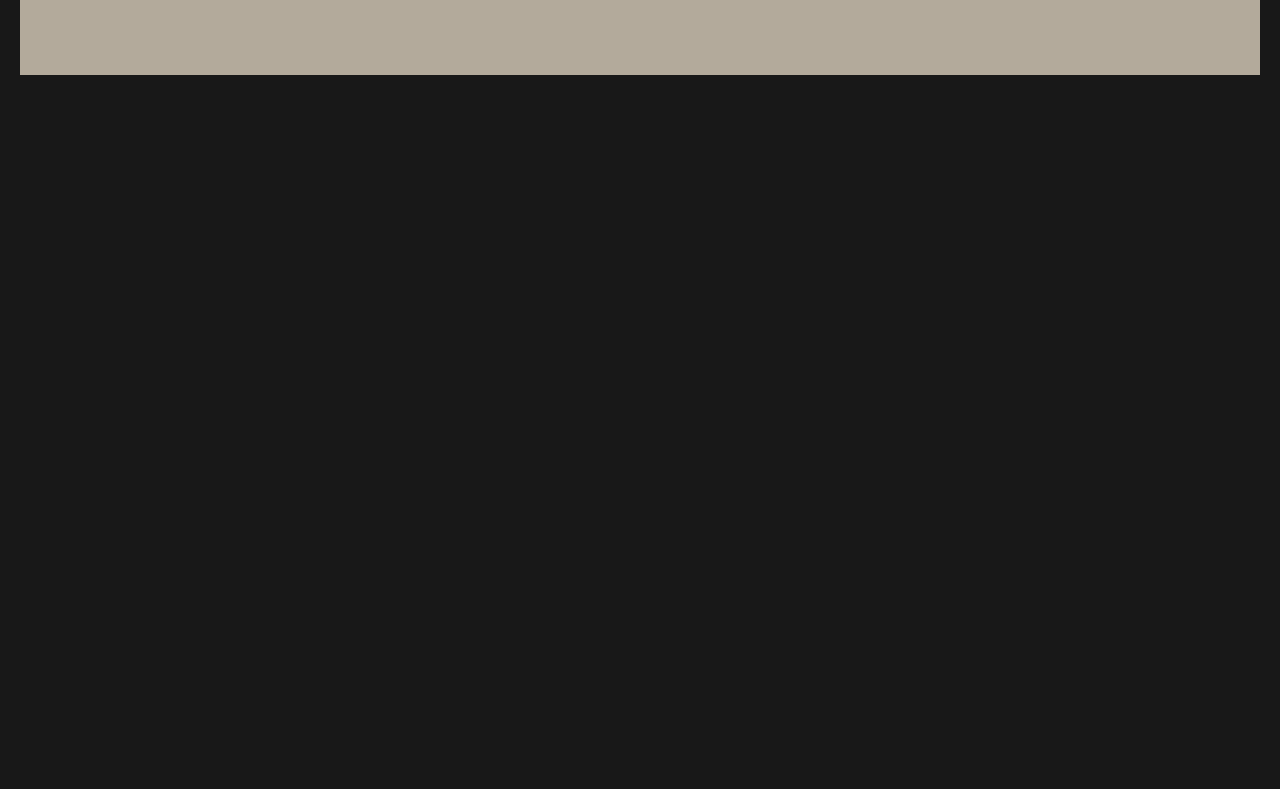
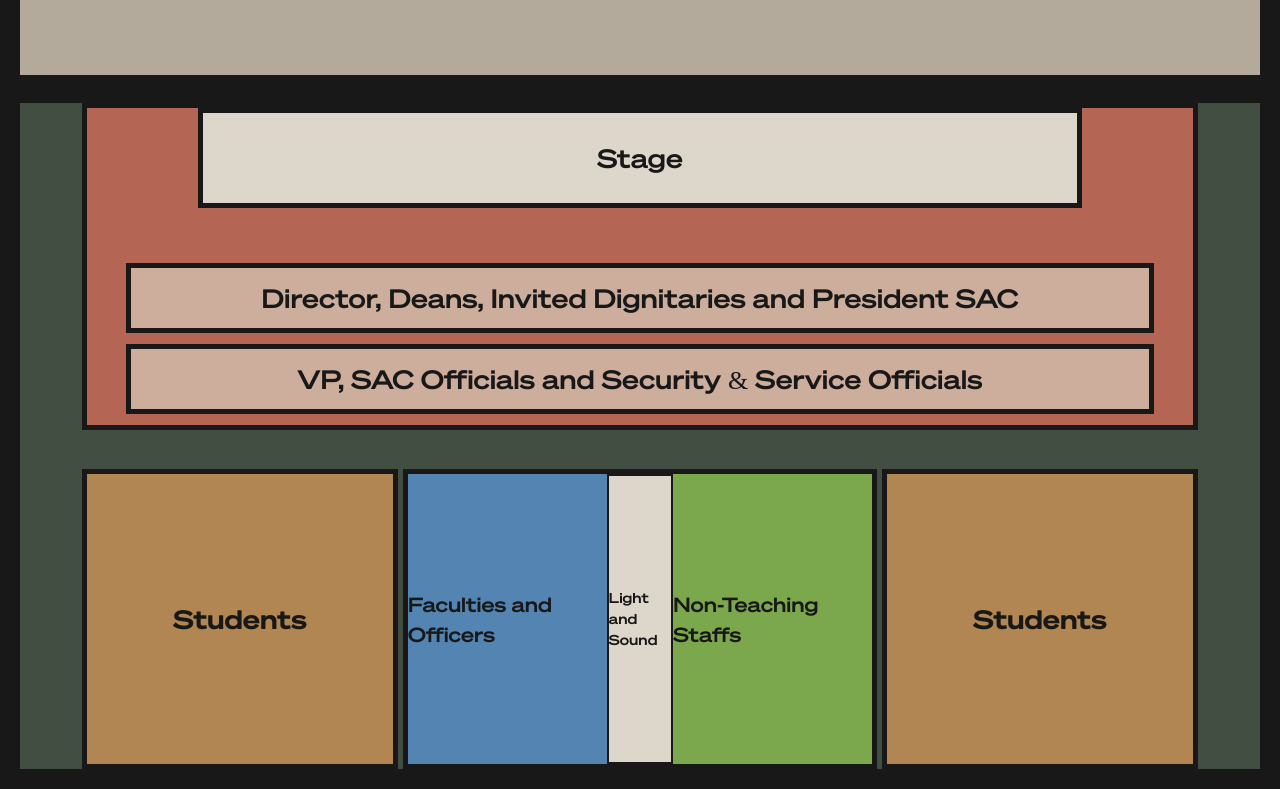
Before and after one commit to CIPHERTron/celebrity-night-22, a React (Create React App) app: page / in a window 1280 px wide. Shown: the part 625-1414 px from the top of the page. Before the commit the page ends 800 px from the top, so only its background shows below. Built offline with nearby package versions, Linux system fonts and the light colour scheme.

Commit message:
feat: add seating arrangement

```diff
--- a/src/App.jsx
+++ b/src/App.jsx
@@ -4,6 +4,8 @@ import { ChakraProvider, Box, Stack } from '@chakra-ui/react';
 import HeroSection from './components/hero/HeroSection';
 import useMediaQuery from './hooks/useMediaQuery';
 import MobileView from './components/mobile/MobileView';
+
+import Seating from './components/Seating';
 
 import customTheme from './config/theme';
 import Fonts from './global';
@@ -18,6 +20,7 @@ function App() {
         <Box textAlign="center" fontSize="xl">
           {isMobileView ? <MobileView /> : <HeroSection />}
         </Box>
+        <Seating />
       </Stack>
     </ChakraProvider>
   );
--- /dev/null
+++ b/src/components/Seating.jsx
@@ -0,0 +1,20 @@
+import React from 'react';
+import styled from '@emotion/styled';
+
+import SeatingArrangement from './SeatingArrangement';
+import StudentArea from './StudentArea';
+
+const Wrapper = styled.div`
+  background-color: #434e42;
+`;
+
+function Seating() {
+  return (
+    <Wrapper>
+      <SeatingArrangement />
+      <StudentArea />
+    </Wrapper>
+  );
+}
+
+export default Seating;
--- /dev/null
+++ b/src/components/SeatingArrangement.jsx
@@ -0,0 +1,94 @@
+import React from 'react';
+import styled from '@emotion/styled';
+
+const Wrapper = styled.div`
+  border: 20px solid #181818;
+  border-top: 0;
+  border-bottom: 0;
+  background-color: #434e42;
+  display: flex;
+  justify-content: center;
+
+  @media (max-width: 700px) {
+    border: 5px solid #181818;
+  }
+`;
+
+const VIP = styled.div`
+  width: 90%;
+  background-color: #b56554;
+  border: 5px solid #181818;
+  height: fit-content;
+
+  .stage {
+    width: 80%;
+    height: 100px;
+    line-height: 90px;
+    background-color: #ddd6cb;
+    margin: 0 auto;
+    border: 5px solid #181818;
+    margin-bottom: 5%;
+  }
+  .stage > p {
+    text-align: center;
+    font-size: 26px;
+    vertical-lign: middle;
+  }
+
+  @media (max-width: 700px) {
+    width: 95%;
+    .stage {
+      height: 60px;
+      line-height: 50px;
+      width: 93%;
+    }
+    .stage > p {
+      font-size: 18px;
+    }
+  }
+
+  .vip-seats {
+    width: 93%;
+    height: 70px;
+    line-height: 60px;
+    background-color: #cdae9d;
+    margin: 1% auto;
+    border: 5px solid #181818;
+  }
+
+  .vip-seats > p {
+    text-align: center;
+    font-size: 26px;
+    vertical-lign: middle;
+  }
+
+  @media (max-width: 700px) {
+    .vip-seats {
+      line-height: 40px;
+      height: 50px;
+    }
+    .vip-seats > p {
+      font-size: 10px;
+    }
+  }
+`;
+
+function SeatingArrangement() {
+  return (
+    <Wrapper>
+      <VIP>
+        <div className="stage">
+          <p>Stage</p>
+        </div>
+        <div className="vip-seats">
+          <p>Director, Deans, Invited Dignitaries and President SAC</p>
+        </div>
+        <div className="vip-seats">
+          <p>VP, SAC Officials and Security & Service Officials</p>
+        </div>
+      </VIP>
+    </Wrapper>
+  );
+}
+
+export default SeatingArrangement;
--- /dev/null
+++ b/src/components/StudentArea.jsx
@@ -0,0 +1,108 @@
+import React from 'react';
+import styled from '@emotion/styled';
+
+const Wrapper = styled.div`
+  border: 20px solid #181818;
+  border-top: 0;
+  background-color: #434e42;
+  display: flex;
+  justify-content: center;
+  padding-top: 3%;
+
+  @media (max-width: 700px) {
+    border: 5px solid #181818;
+  }
+`;
+
+const StudentsSection = styled.div`
+  width: 90%;
+  display: grid;
+  grid-template-columns: 2fr 3fr 2fr;
+  grid-gap: 5px;
+  height: 300px;
+  font-size: 26px;
+
+  @media (max-width: 700px) {
+    grid-gap: 0px;
+    font-size: 12px;
+
+    p {
+      font-size: 12px;
+    }
+  }
+
+  div {
+    margin: 0 auto;
+  }
+
+  .students {
+    background: #b18652;
+    width: 100%;
+    border: 5px solid #181818;
+    display: flex;
+    align-items: center;
+    justify-content: center;
+  }
+
+  .staffs {
+    background: #5384b2;
+    width: 100%;
+    border: 5px solid #181818;
+    display: grid;
+    grid-template-columns: 3fr 1fr 3fr;
+  }
+
+  .light {
+    font-size: 14px;
+    height: 100%;
+    background: #ddd6cb;
+    border: 2px solid #181818;
+    display: flex;
+    align-items: center;
+    justify-content: center;
+  }
+
+  ${
+    '' /* .light > p {
+    text-align: justify;
+    transform-origin: 0 0;
+    transform: rotate(-90deg);
+  } */
+  }
+
+  .faculties,
+  .non-staffs {
+    font-size: 20px;
+    display: flex;
+    align-items: center;
+    justify-content: center;
+  }
+
+  .non-staffs {
+    background: #7ba84d;
+  }
+`;
+
+function StudentArea() {
+  return (
+    <Wrapper>
+      <StudentsSection>
+        <div className="students">Students</div>
+        <div className="staffs">
+          <div className="faculties">
+            <p>Faculties and Officers</p>
+          </div>
+          <div className="light">
+            <p>Light and Sound</p>
+          </div>
+          <div className="non-staffs">
+            <p>Non-Teaching Staffs</p>
+          </div>
+        </div>
+        <div className="students">Students</div>
+      </StudentsSection>
+    </Wrapper>
+  );
+}
+
+export default StudentArea;
--- a/src/components/hero/HeroSection.jsx
+++ b/src/components/hero/HeroSection.jsx
@@ -3,7 +3,7 @@ import { Box, Image } from '@chakra-ui/react';
 import styled from '@emotion/styled';
 
 import headingSvg from '../../assets/heading.svg';
-import jubinSvg from '../../assets/jubin.svg';
+import jubinPng from '../../assets/jubin.png';
 import hollow from '../../assets/hollow.png';
 import solid from '../../assets/solid.png';
 import line from '../../assets/line.png';
@@ -182,7 +182,7 @@ function HeroSection() {
         </DescWrapper>
       </Wrapper>
       <JubinPoster>
-        <Image src={jubinSvg} alt="Jubin's Poster" />
+        <Image src={jubinPng} alt="Jubin's Poster" />
       </JubinPoster>
     </Container>
   );
```
Also changed, not shown: src/assets/jubin.png (added).
